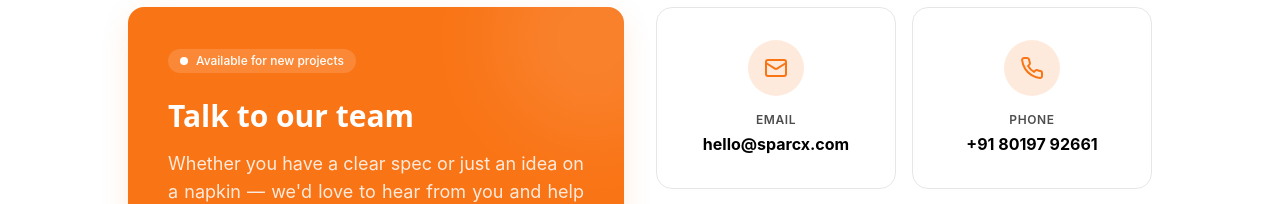
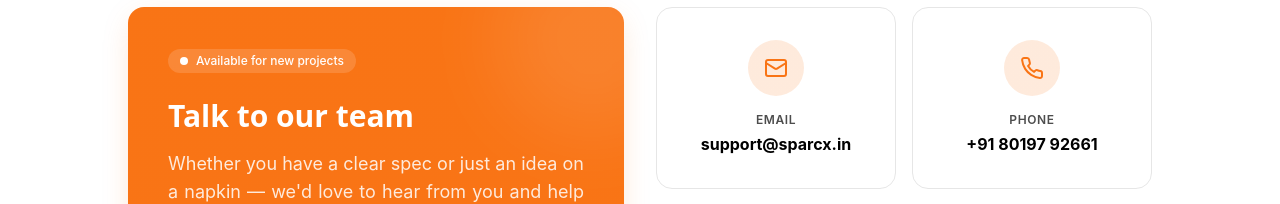
Before and after one commit to AdepuSanjay/sparcx-next-evolution, a React (Vite) app: page / in a window 1280 px wide. Shown: the part 6760-6964 px from the top of the page. Built offline with nearby package versions, Linux system fonts and the light colour scheme.

Commit message:
Update contact email and href in ContactSection

```diff
--- a/src/components/ContactSection.tsx
+++ b/src/components/ContactSection.tsx
@@ -14,8 +14,8 @@ const contactInfo = [
   {
     icon: Mail,
     label: "Email",
-    value: "hello@sparcx.com",
-    href: "mailto:hello@sparcx.com",
+    value: "support@sparcx.in",
+    href: "mailto:support@sparcx.in",
     accent: "from-primary/20 to-primary/5",
   },
   {
```
